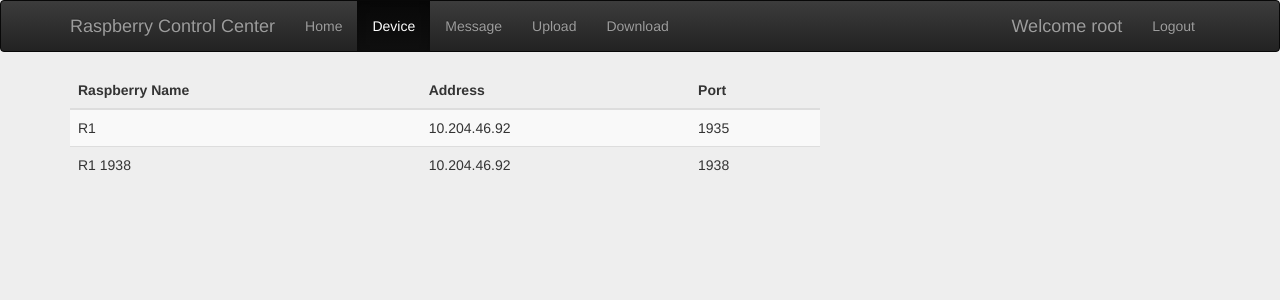
After one commit to louisliu15/raspberrypi, a Django app: page /web/device/3 in a window 1280 px wide. The commit adds this page. Shown: the top 300 px of the page. Run offline with Django 3.2, Linux system fonts and the light colour scheme; a user stored in the database is signed in; data comes from the database, SQL or seed files in the repository; both versions use the stored data as it was after the commit; some libraries are stand-ins or nearby versions.

Commit message:
implement device viewing page and message send/receive page

```diff
--- a/Raspberry/urls.py
+++ b/Raspberry/urls.py
@@ -15,8 +15,10 @@ Including another URLconf
 """
 from django.conf.urls import url, include
 from django.contrib import admin
+from Web_Server import views
 
 urlpatterns = [
     url(r'^admin/', admin.site.urls),
     url(r'^web/', include("Web_Server.urls", namespace='web')),
+    url(r'^accounts/login/', views.user_login),
 ]
--- a/Web_Server/models.py
+++ b/Web_Server/models.py
@@ -4,7 +4,7 @@ from django.contrib.auth.models import User
 # Create your models here.
 class Device(models.Model):
     name = models.CharField(max_length=100, unique=True)
-    address = models.URLField()
+    address = models.CharField(max_length=2048)
     port = models.IntegerField(null=False, blank=False)
 
     def __str__(self):
--- a/Web_Server/templates/web_server/base.html
+++ b/Web_Server/templates/web_server/base.html
@@ -26,15 +26,15 @@
         </div>
         <div class="navbar-collapse collapse">
             <ul class="nav navbar-nav">
-                <li class="active"><a href="{% url 'web:home' %}">Home</a></li>
-                <li><a href="#">Device</a></li>
-                <li><a href="#">Message</a></li>
-                <li><a href="#">Upload</a></li>
-                <li><a href="#">Download</a></li>
+                <li name="home"><a name="home" href="{% url 'web:home' %}">Home</a></li>
+                {% if request.user.is_authenticated %}
+                    <li name="device"><a class="active" href="{% url 'web:device' user.id %}">Device</a></li>
+                    <li name="message"><a href="{% url 'web:sendMsg' user.id %}">Message</a></li>
+                    <li name="upload"><a href="#">Upload</a></li>
+                    <li name="download"><a href="#">Download</a></li>
+                {% endif %}
             </ul>
             <ul class="nav navbar-nav navbar-right">
-{#                <li><a href="{% url 'web:login' %}">Login</a></li>#}
-{#                <li><a href="{% url 'web:register' %}">Register</a></li>#}
                 {% if request.user.is_authenticated %}
                     <li><a class="navbar-brand">Welcome {{ request.user.username }}</a></li>
                     <li><a name="logout" href="{% url 'web:logout' %}">Logout</a></li>
@@ -47,6 +47,10 @@
     </div>
 </nav>
 <div class="container">{% block body-block %}{% endblock %}</div>
-
+<script>
+    var path = "{{ request.path }}";
+    var name = path.split('/')[2];
+    $("li[name='" + name + "']").attr("class", "active");
+</script>
 </body>
 </html>
--- /dev/null
+++ b/Web_Server/templates/web_server/device.html
@@ -0,0 +1,31 @@
+{% extends 'web_server/base.html' %}
+{% block body-block %}
+    {% if error %}
+        <div class="alert alert-warning">You didn't bind any device yet.</div>
+    {% endif %}
+    {% if devices %}
+        <div class="row">
+            <div class="col-md-8">
+                <table class="table table-striped">
+                    <thead>
+                    <tr>
+                        <th>Raspberry Name</th>
+                        <th>Address</th>
+                        <th>Port</th>
+                    </tr>
+                    </thead>
+                    <tbody>
+                    {% for foo in devices %}
+                        <tr>
+                            <td>{{ foo.name }}</td>
+                            <td>{{ foo.address }}</td>
+                            <td>{{ foo.port }}</td>
+                        </tr>
+                    {% endfor %}
+{#                    {{ devices }}#}
+                    </tbody>
+                </table>
+            </div>
+        </div>
+    {% endif %}
+{% endblock %}
--- a/Web_Server/templates/web_server/login.html
+++ b/Web_Server/templates/web_server/login.html
@@ -2,6 +2,9 @@
 {% load staticfiles %}
 {% block head %}<link rel="stylesheet" href="{% static 'css/siginin.css' %}">{% endblock %}
 {% block body-block %}
+    {% if error %}
+        <div class="alert alert-warning">{{ error_message }}</div>
+    {% endif %}
     <form class="form-signin" method="post" action="{% url 'web:login' %}">
         <h2 class="form-signin-heading">Please sign in</h2>
         {% csrf_token %}
--- a/Web_Server/templates/web_server/register.html
+++ b/Web_Server/templates/web_server/register.html
@@ -16,11 +16,7 @@
                     {% csrf_token %}
                     {{ form }}
                 </div>
-            </div>
-        </div>
-        <div class="row">
-            <div class="col-sm-3 col-md-6 col-lg-6">
-                <button class="btn btn-lg btn-primary btn-block" type="submit">Register</button>
+                <button class="btn btn-lg btn-primary" type="submit">Register</button>
             </div>
         </div>
     </form>
--- a/Web_Server/urls.py
+++ b/Web_Server/urls.py
@@ -2,11 +2,12 @@ from django.conf.urls import url
 from . import views
 
 urlpatterns = [
-    url(r'^home', views.home, name='home'),
-    url(r'^login', views.user_login, name='login'),
-    url(r'^logout', views.user_logout, name='logout'),
-    url(r'^register', views.register, name='register'),
-    url(r'^message', views.send_message, name="sendMsg"),
-    url(r'^download', views.recv_file, name="recvFile"),
-    url(r'^upload', views.send_file, name="sendFile"),
+    url(r'^home/$', views.home, name='home'),
+    url(r'^login/$', views.user_login, name='login'),
+    url(r'^logout/$', views.user_logout, name='logout'),
+    url(r'^register/$', views.register, name='register'),
+    url(r'^device/(?P<user_id>\d+)$', views.show_device, name='device'),
+    url(r'^message/(?P<user_id>\d+)$', views.send_message, name="sendMsg"),
+    url(r'^download/', views.recv_file, name="recvFile"),
+    url(r'^upload/', views.send_file, name="sendFile"),
 ]
--- a/Web_Server/views.py
+++ b/Web_Server/views.py
@@ -1,44 +1,19 @@
 from django.shortcuts import render, get_object_or_404
 from django.http import HttpResponse, HttpResponseRedirect
 from django.urls import reverse
-import socket, os
+import socket, os, json
 
 from django.contrib.auth import authenticate, login, logout
 from django.contrib.auth.decorators import login_required
 
-from Web_Server.forms import LoginForm, RegisterForm
+from .forms import LoginForm, RegisterForm
+from .models import Ruser, Device
 
 
 # Create your views here.
 # send and receive message with device
 def home(request):
     return render(request, 'web_server/home.html')
-
-
-def user_login(request):
-    if request.method == 'POST':
-        form = LoginForm(request.POST)
-        if form.is_valid():
-            username = form.cleaned_data['username']
-            password = form.cleaned_data['password']
-            user = authenticate(username=username, password=password)
-            if user:
-                if user.is_active:
-                    login(request, user)
-                    return HttpResponseRedirect(reverse('web:home'))
-                else:
-                    return HttpResponse('Your account is disabled.')
-            else:
-                return HttpResponse('Invalid login information.')
-    else:
-        form = LoginForm()
-        return render(request, 'web_server/login.html', {'form': form})
-
-
-@login_required
-def user_logout(request):
-    logout(request)
-    return HttpResponseRedirect(reverse(('web:home')))
 
 
 def register(request):
@@ -57,21 +32,80 @@ def register(request):
         return render(request, 'web_server/register.html', {'form': form})
 
 
-def send_message(request):
-    response = HttpResponse()
-    conn = socket.socket()
-    conn.connect(("10.204.46.92", 8000))
-    # establish connection
-    conn.sendall(bytes("M", encoding="utf-8"))
-    recv_bytes = conn.recv(1024)
-    print(str(recv_bytes, encoding="utf-8"))
-    # send and receive message
-    conn.sendall(bytes("This is web server.", encoding="utf-8"))
-    recv_bytes = conn.recv(1024)
-    recv_str = str(recv_bytes, encoding="utf-8")
+def user_login(request):
+    if request.method == 'POST':
+        form = LoginForm(request.POST)
+        if form.is_valid():
+            username = form.cleaned_data['username']
+            password = form.cleaned_data['password']
+            user = authenticate(username=username, password=password)
+            if user:
+                if user.is_active:
+                    login(request, user)
+                    return HttpResponseRedirect(reverse('web:home'))
+                else:
+                    form = LoginForm()
+                    return render(request, 'web_server/login.html',
+                                  {'form': form, 'error': True, 'error_message': 'Your account is disabled.'})
+            else:
+                form = LoginForm()
+                return render(request, 'web_server/login.html',
+                              {'form': form, 'error': True, 'error_message': 'Invalid username/password!'})
+    else:
+        form = LoginForm()
+        return render(request, 'web_server/login.html', {'form': form})
 
-    response.write(recv_str)
-    return response
+
+@login_required
+def user_logout(request):
+    logout(request)
+    return HttpResponseRedirect(reverse(('web:home')))
+
+
+@login_required
+def show_device(request, user_id):
+    try:
+        device_list = Ruser.objects.get(pk=user_id).device.all()
+        return render(request, 'web_server/device.html', {'devices': device_list})
+    except:
+        return render(request, 'web_server/device.html', {'error': True})
+
+
+def send_message_by_socket(dev, message):
+    device = Device.objects.get(name=dev)
+    try:
+        conn = socket.socket()
+        conn.connect((device.address, device.port))
+        # conn.connect((device.address, device.port))
+        # establish connection
+        conn.sendall(bytes("M", encoding="utf-8"))
+        recv_bytes = conn.recv(1024)
+        print(str(recv_bytes, encoding="utf-8"))
+        # # send and receive message
+        # conn.sendall(bytes(message, encoding="utf-8"))
+        # recv_bytes = conn.recv(1024)
+        return str(recv_bytes, encoding="utf-8")
+    except:
+        return "Can not connect to device."
+
+@login_required
+def send_message(request, user_id):
+    if request.method == 'POST':
+        devices = request.POST.getlist('devices[]')
+        message = request.POST.get('message')
+        return_message = ""
+        # TODO validate if the user has the access to the device
+        for device in devices:
+            return_message += device + ": " + str(send_message_by_socket(device, message)) + "\n"
+
+        return_json = {'result': return_message}
+        return HttpResponse(json.dumps(return_json), content_type='application/json')
+    else:
+        try:
+            device_list = Ruser.objects.get(pk=user_id).device.all()
+            return render(request, 'web_server/message.html', {'devices': device_list})
+        except:
+            return render(request, 'web_server/message.html', {'error': True})
 
 
 # receive file from device
```
Also changed, not shown: Web_Server/templates/web_server/message.html (added, +54 -0 lines), Web_Server/migrations/0006_auto_20170810_2205.py (added), db.sqlite3.
